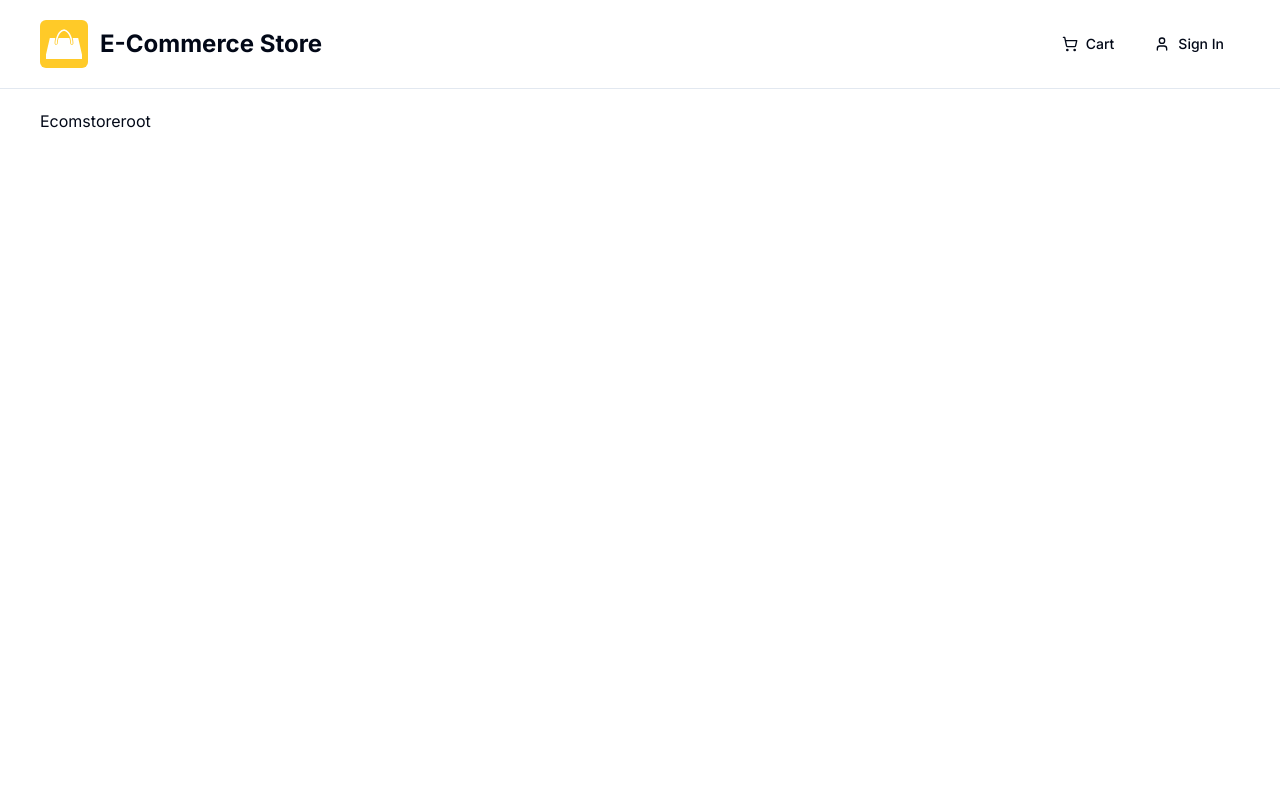
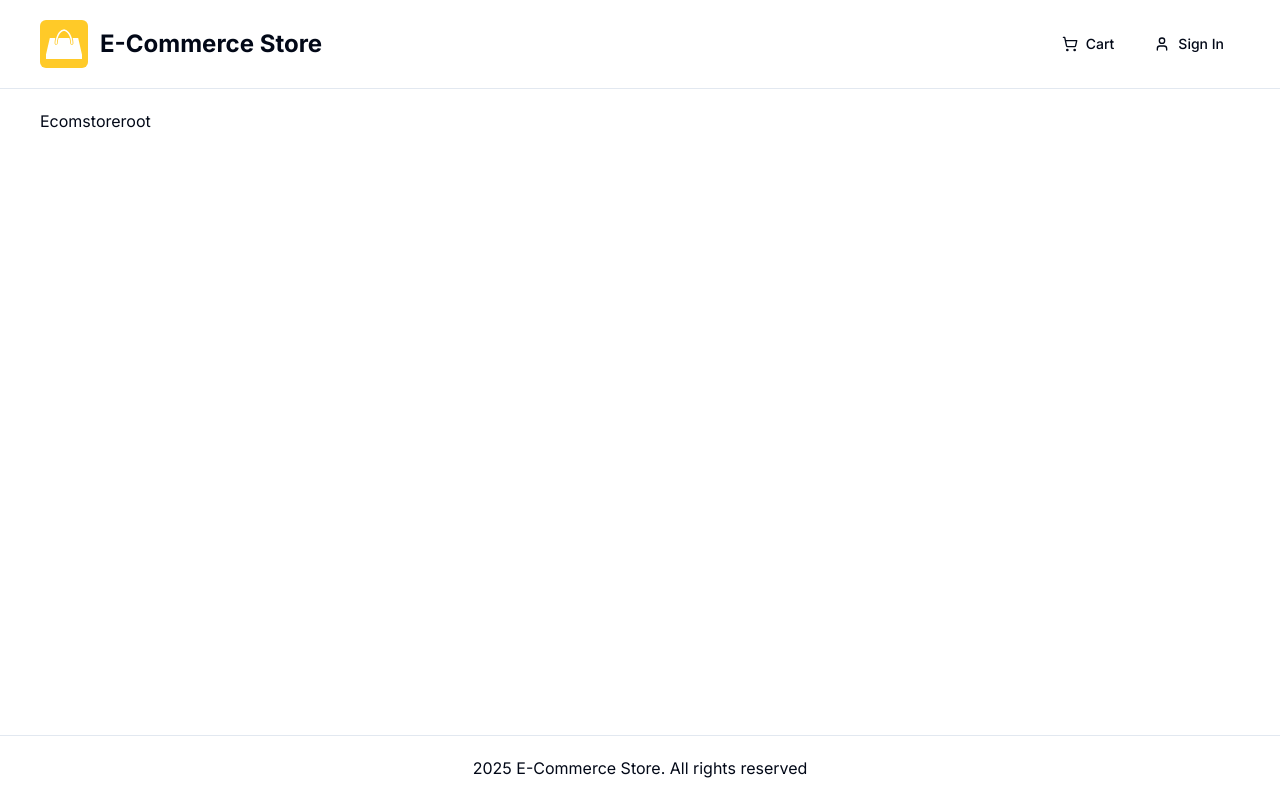
Before and after one commit to rtmkvtn/ecomstore, a Next.js app: page / in a window 1280 px wide. Built offline with nearby package versions, Linux system fonts and the light colour scheme; no server answers.

Commit message:
feat: footer

```diff
--- a/app/(root)/layout.tsx
+++ b/app/(root)/layout.tsx
@@ -1,5 +1,6 @@
 import React from "react";
 import Header from "@/components/shared/header";
+import Footer from "@/components/footer";
 
 export default function RootLayout({
                                      children,
@@ -12,6 +13,7 @@
       <main className="flex-1 wrapper">
         {children}root
       </main>
+      <Footer />
     </div>
   );
 }
--- /dev/null
+++ b/components/footer.tsx
@@ -0,0 +1,15 @@
+import React from 'react'
+import {APP_NAME} from "@/lib/constants";
+
+const Footer = () => {
+  const currentYear = new Date().getFullYear()
+
+  return (
+    <footer className="border-t">
+      <div className="p-5 flex-center">
+        {currentYear} {APP_NAME}. All rights reserved
+      </div>
+    </footer>
+  )
+}
+export default Footer
```
